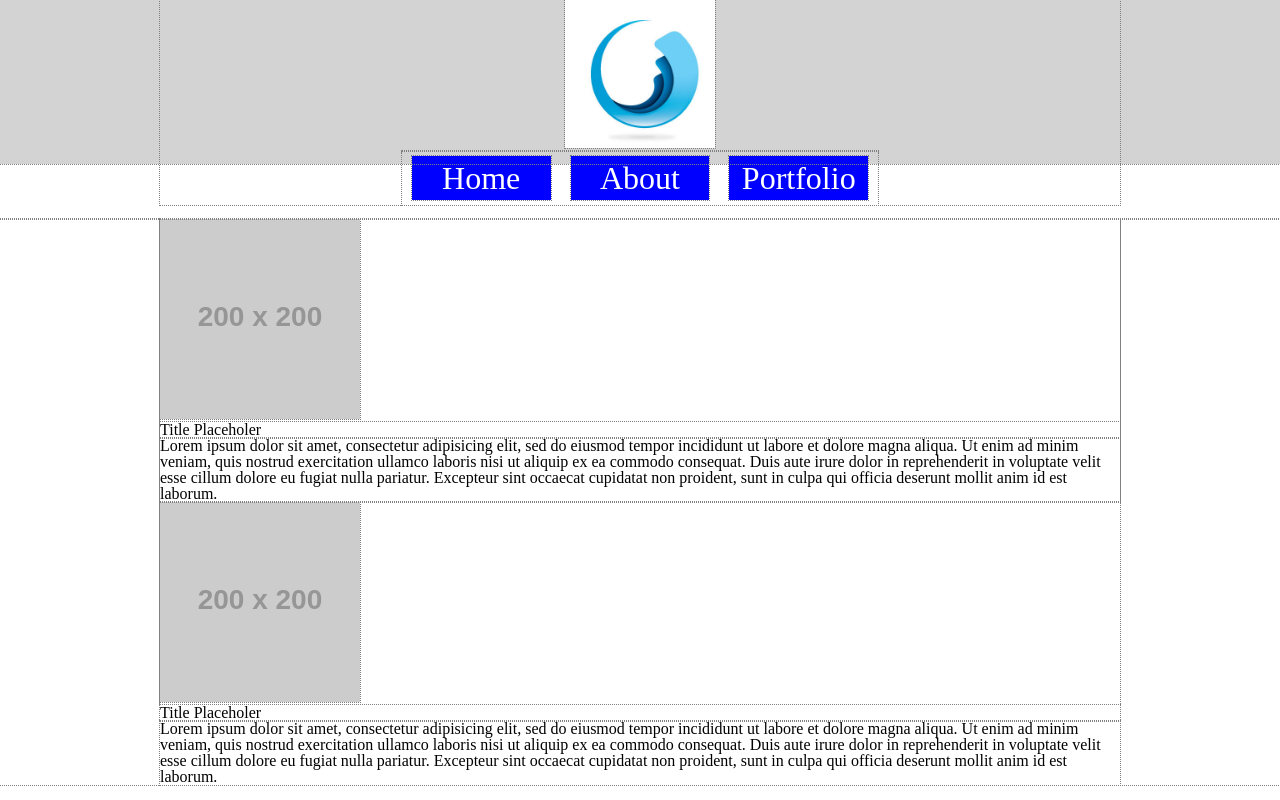
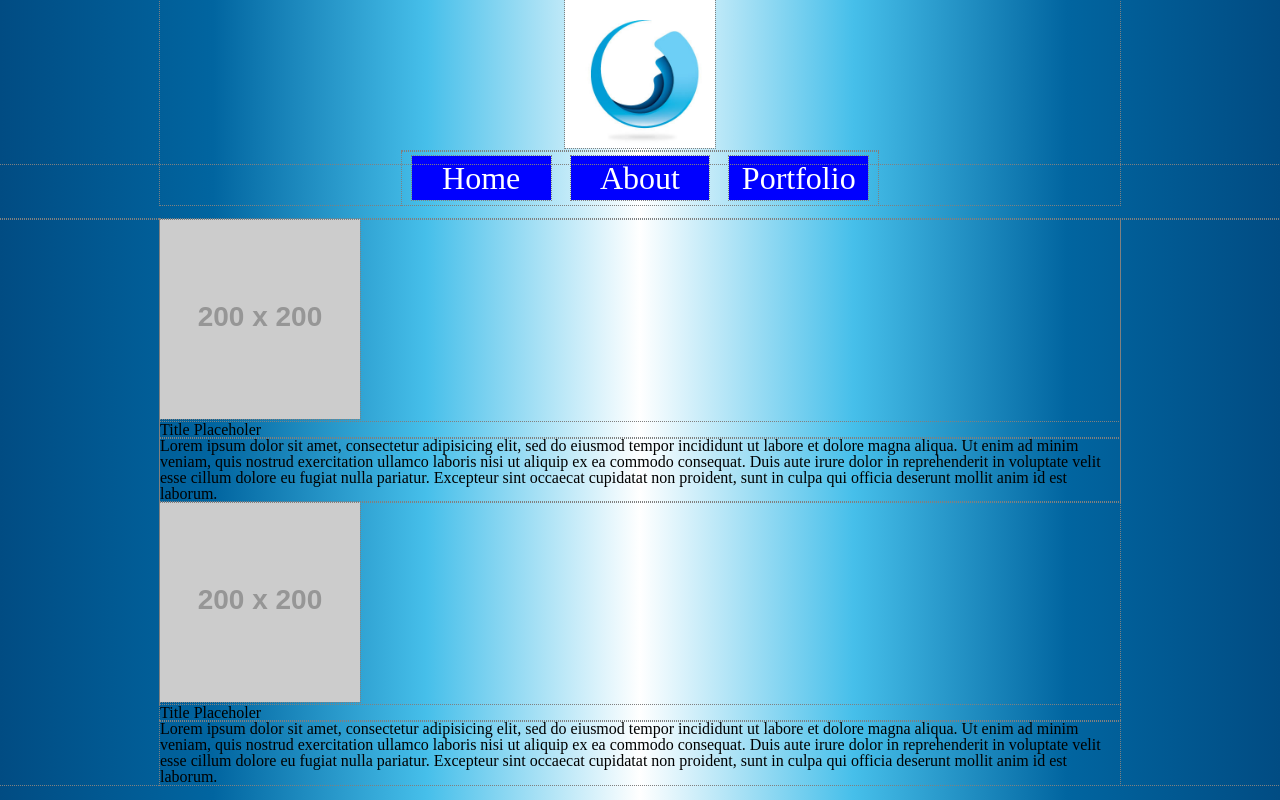
Before and after one commit to DKosmos/portfolio, a plain HTML site: page index.html in a window 1280 px wide. Drawn offline with Linux system fonts and the light colour scheme; placeholder pictures from the web are drawn by us.

Commit message:
Adds gradient background and custom colors

```diff
--- a/styles/base.css
+++ b/styles/base.css
@@ -63,3 +63,7 @@ p {
 .floatclear {
 	clear: both;
 }
+
+/* darkest blue: 014c83
+middle blue: 0165a0
+light blue: 46bfea */
--- a/styles/layout.css
+++ b/styles/layout.css
@@ -12,7 +12,7 @@ header {
   top: 0;
   width: 100%;
   height: 164px;
-  background: lightgrey;
+  background: linear-gradient(to right, #014c83, #0165a0, #46bfea, white, #46bfea, #0165a0, #014c83);
 }
 
 header div {
@@ -22,6 +22,7 @@ header div {
 
 body {
   padding-top: 218.8px;
+  background: linear-gradient(to right, #014c83, #0165a0, #46bfea, white, #46bfea, #0165a0, #014c83)
 }
 
 @media only screen and (min-width: 640px) {
```
